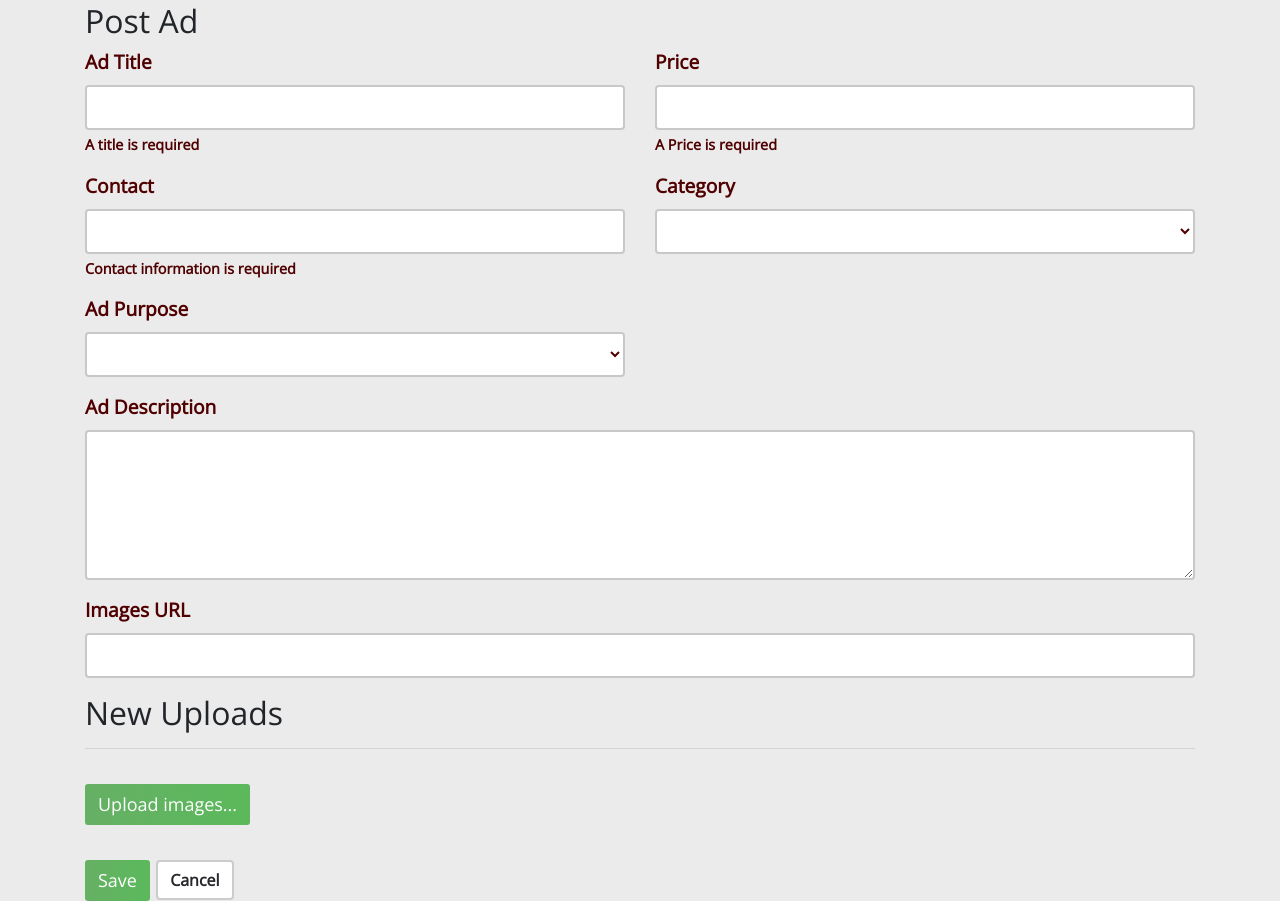
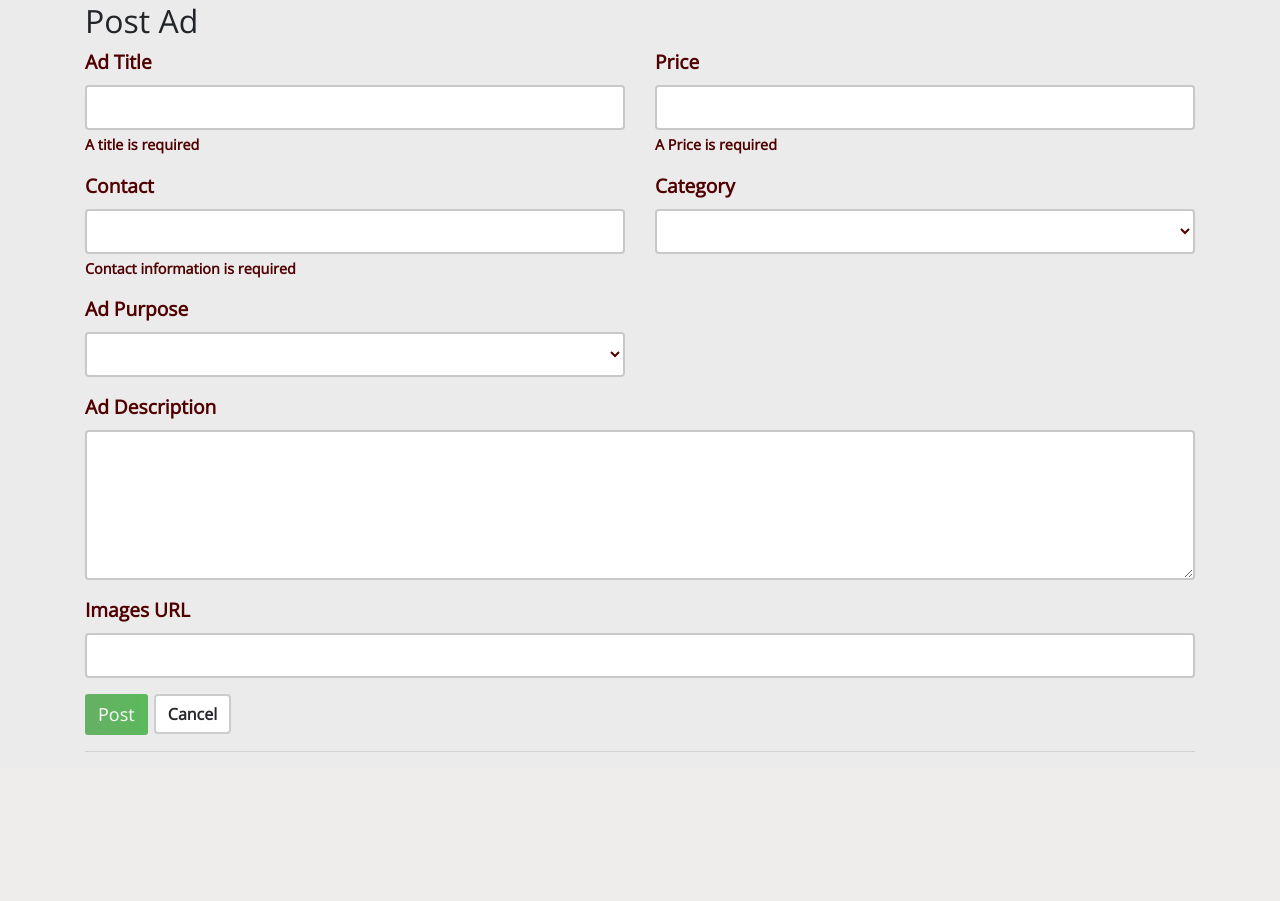
Before and after one commit to ruizhu/631-Project, a PHP site: page /post-ad.php in a window 1280 px wide. Shown: the part 134-1035 px from the top of the page. After the commit the page ends 886 px from the top, so only its background shows below. Run offline with PHP 8.4, Linux system fonts and the light colour scheme; the visitor is signed in with stand-in values (Sample User, id 1).

Commit message:
disable upload image

```diff
--- a/post-ad.php
+++ b/post-ad.php
@@ -35,7 +35,7 @@
           <div class="form-group">
             <label for="title">Ad Title</label>
             <div class="title_text">
-              <input type="title" class="form-control" id="title" name="title" aria-describedby="title" placeholder="">
+              <input type="title" class="form-control" id="title" name="title" aria-describedby="title" placeholder="" required>
             </div>
             <small id="title" class="form-text">A title is required</small>
           </div>
@@ -111,13 +111,14 @@
       <div class="space10"></div>
       <div class="row">
         <div class="col-12">
-          <h2>New Uploads</h2>
+          <!-- <h2>New Uploads</h2>
           <hr>
           <div class="upload_file">
             <button type="button" class="btn btn_upload"> <input type="file" id="myFile"> Upload images... </input></button>
-          </div>
-          <button type="submit" class="btn btn_upload">Save</button>
+          </div> -->
+          <button type="submit" class="btn btn_upload">Post</button>
           <button type="button"  class="btn btn_cancel">Cancel</button>
+          <hr>
           <div class="space20"></div>
         </div>
       </div>
```
